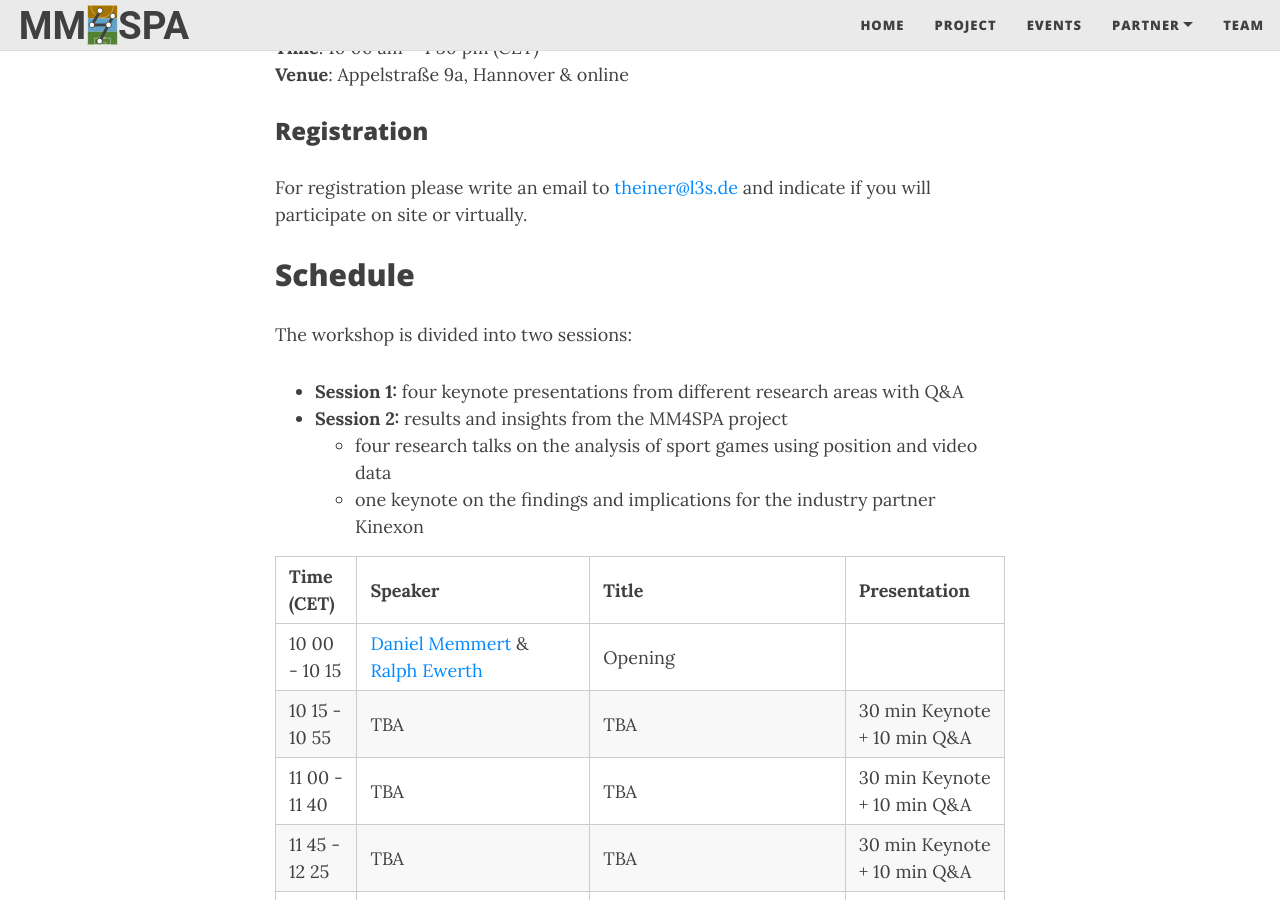
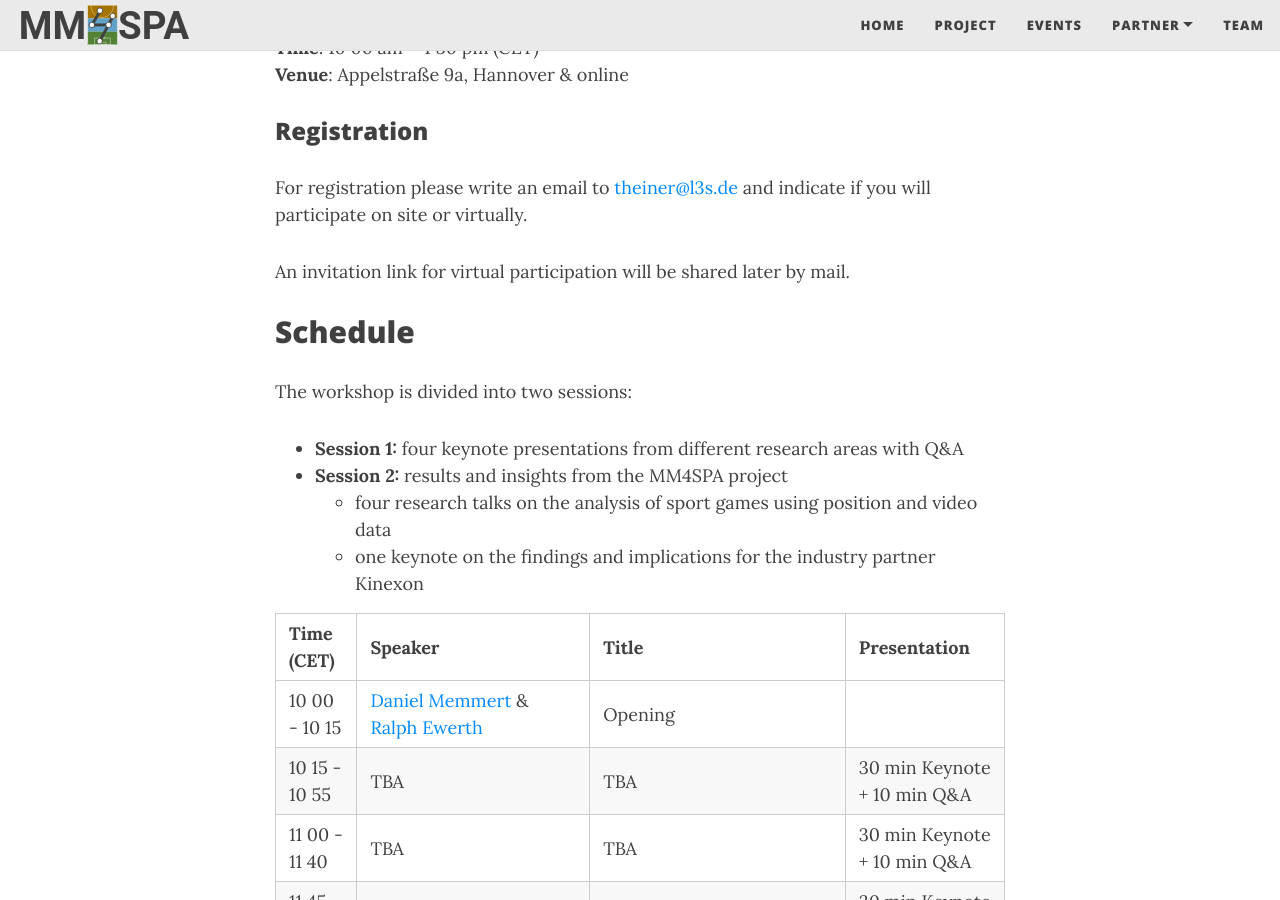
Before and after one commit to MM4SPA/project, a Jekyll site: the page built from workshop.md, in a window 1280 px wide and 900 px high, scrolled down 1616 px. Built offline with Jekyll 4.4.1, drawn with Linux system fonts in a browser that asks for light colours; nearby versions of some CDN libraries.

Commit message:
update on link for online participation

```diff
--- a/workshop.md
+++ b/workshop.md
@@ -36,6 +36,8 @@ For registration please write an email to
 for(var tgaaid=["YQ","aA","ZQ","Mw","PA","Og","Ig","Ig","dA","ZQ","aQ","aQ","dA","ZA","cg","Pg","PA","ZQ","ZQ","cg","ZQ","bQ","ZQ","IA","cg","Pg","YQ","cw","ZQ","bg","bA","Lg","bA","QA","Zg","PQ","dA","bg","YQ","aA","QA","Lw","aQ","aA","bw","ZA","bA","Lg","Mw","cw"],dbktdt=[48,17,5,25,0,15,30,8,16,34,19,35,13,28,38,31,46,45,37,4,18,9,29,2,22,49,1,42,21,20,24,27,12,23,6,7,32,36,10,33,39,47,11,3,14,44,40,43,41,26],eyzefp=new Array,i=0;i<dbktdt.length;i++)eyzefp[dbktdt[i]]=tgaaid[i];for(var i=0;i<eyzefp.length;i++)document.write(atob(eyzefp[i]+"=="));
 // --></script><noscript>Please enable JavaScript to see the email address (<a href="https://www.email-encoder.com/enablejs/" target="_blank" rel="noopener noreferrer">How-to</a>).</noscript> and indicate if you will participate on site or virtually.
 
+An invitation link for virtual participation will be shared later by mail.
+
 ## Schedule
 
 The workshop is divided into two sessions:
```
